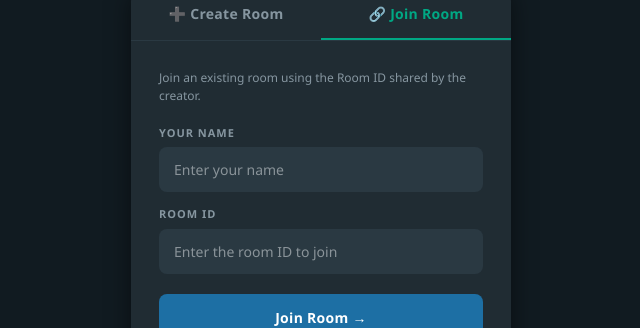
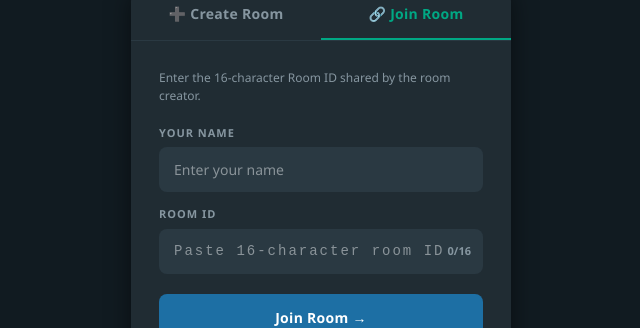
Before and after one commit to praharaj03/Socket, a Next.js app: page / in a window 1280 px wide. Both pictures are taken after a click on the button "🔗 Join Room". Shown: the part 282-610 px from the top of the page, without its empty margins (319-959 px from the left). Built offline with nearby package versions, Linux system fonts and the light colour scheme.

Commit message:
feat: auto-generate 16-char alphanumeric room ID on create

```diff
--- a/app/page.tsx
+++ b/app/page.tsx
@@ -3,14 +3,22 @@
 import { useState } from "react";
 import { useRouter } from "next/navigation";
 
+function generateRoomId(): string {
+  const chars = "ABCDEFGHIJKLMNOPQRSTUVWXYZabcdefghijklmnopqrstuvwxyz0123456789";
+  let id = "";
+  const array = new Uint8Array(16);
+  crypto.getRandomValues(array);
+  for (const byte of array) id += chars[byte % chars.length];
+  return id;
+}
+
 export default function Home() {
   const [tab, setTab] = useState<"create" | "join">("create");
 
-  // Create Room state
   const [createName, setCreateName] = useState("");
-  const [createId,   setCreateId]   = useState("");
+  const [generatedId, setGeneratedId] = useState("");
+  const [copied, setCopied] = useState(false);
 
-  // Join Room state
   const [joinName, setJoinName] = useState("");
   const [joinId,   setJoinId]   = useState("");
 
@@ -19,17 +27,27 @@ export default function Home() {
 
   const handleCreate = () => {
     if (!createName.trim()) { setErr("Enter your name"); return; }
-    if (!createId.trim())   { setErr("Enter a room ID"); return; }
-    router.push(`/room/${createId.trim()}?name=${encodeURIComponent(createName.trim())}`);
+    const roomId = generateRoomId();
+    setGeneratedId(roomId);
+    setErr("");
+    router.push(`/room/${roomId}?name=${encodeURIComponent(createName.trim())}`);
   };
 
   const handleJoin = () => {
-    if (!joinName.trim()) { setErr("Enter your name"); return; }
-    if (!joinId.trim())   { setErr("Enter the room ID"); return; }
+    if (!joinName.trim())   { setErr("Enter your name"); return; }
+    if (!joinId.trim())     { setErr("Enter the room ID"); return; }
+    if (joinId.trim().length !== 16) { setErr("Room ID must be 16 characters"); return; }
     router.push(`/room/${joinId.trim()}?name=${encodeURIComponent(joinName.trim())}`);
   };
 
-  const switchTab = (t: "create" | "join") => { setTab(t); setErr(""); };
+  const copyId = () => {
+    if (!generatedId) return;
+    navigator.clipboard.writeText(generatedId);
+    setCopied(true);
+    setTimeout(() => setCopied(false), 2000);
+  };
+
+  const switchTab = (t: "create" | "join") => { setTab(t); setErr(""); setGeneratedId(""); };
 
   return (
     <div style={{
@@ -87,7 +105,7 @@ export default function Home() {
             {tab === "create" ? (
               <>
                 <p style={{ color: "#8696a0", fontSize: 12, marginBottom: 20, marginTop: 0 }}>
-                  Create a new room and share the Room ID with others.
+                  A unique 16-character Room ID will be generated for you. Share it with others to invite them.
                 </p>
                 <label style={labelStyle}>YOUR NAME</label>
                 <input
@@ -96,24 +114,17 @@ export default function Home() {
                   onChange={e => { setCreateName(e.target.value); setErr(""); }}
                   onKeyDown={e => e.key === "Enter" && handleCreate()}
                   style={inputStyle}
-                />
-                <label style={{ ...labelStyle, marginTop: 14 }}>ROOM ID</label>
-                <input
-                  placeholder="Choose a room ID (e.g. my-room-123)"
-                  value={createId}
-                  onChange={e => { setCreateId(e.target.value); setErr(""); }}
-                  onKeyDown={e => e.key === "Enter" && handleCreate()}
-                  style={inputStyle}
+                  autoFocus
                 />
                 {err && <div style={errStyle}>⚠ {err}</div>}
                 <button onClick={handleCreate} style={btnStyle("#00a884")}>
-                  Create &amp; Enter Room →
+                  Generate ID &amp; Enter Room →
                 </button>
               </>
             ) : (
               <>
                 <p style={{ color: "#8696a0", fontSize: 12, marginBottom: 20, marginTop: 0 }}>
-                  Join an existing room using the Room ID shared by the creator.
+                  Enter the 16-character Room ID shared by the room creator.
                 </p>
                 <label style={labelStyle}>YOUR NAME</label>
                 <input
@@ -122,15 +133,26 @@ export default function Home() {
                   onChange={e => { setJoinName(e.target.value); setErr(""); }}
                   onKeyDown={e => e.key === "Enter" && handleJoin()}
                   style={inputStyle}
+                  autoFocus
                 />
                 <label style={{ ...labelStyle, marginTop: 14 }}>ROOM ID</label>
-                <input
-                  placeholder="Enter the room ID to join"
-                  value={joinId}
-                  onChange={e => { setJoinId(e.target.value); setErr(""); }}
-                  onKeyDown={e => e.key === "Enter" && handleJoin()}
-                  style={inputStyle}
-                />
+                <div style={{ position: "relative" }}>
+                  <input
+                    placeholder="Paste 16-character room ID"
+                    value={joinId}
+                    onChange={e => { setJoinId(e.target.value.trim()); setErr(""); }}
+                    onKeyDown={e => e.key === "Enter" && handleJoin()}
+                    maxLength={16}
+                    style={{ ...inputStyle, fontFamily: "monospace", letterSpacing: 2 }}
+                  />
+                  <span style={{
+                    position: "absolute", right: 12, top: "50%", transform: "translateY(-50%)",
+                    color: joinId.length === 16 ? "#00a884" : "#8696a0",
+                    fontSize: 11, fontWeight: 700,
+                  }}>
+                    {joinId.length}/16
+                  </span>
+                </div>
                 {err && <div style={errStyle}>⚠ {err}</div>}
                 <button onClick={handleJoin} style={btnStyle("#1d6fa4")}>
                   Join Room →
--- a/app/room/[id]/page.tsx
+++ b/app/room/[id]/page.tsx
@@ -7,7 +7,7 @@ import { useParams, useSearchParams, useRouter } from "next/navigation";
 type Message = { user: string; message: string };
 type User    = { id: string; name: string };
 
-const ROOM_ID_RE  = /^[a-zA-Z0-9_-]{1,60}$/;
+const ROOM_ID_RE  = /^[a-zA-Z0-9]{16}$/;
 const MAX_MSG_LEN = 1000;
 
 const ICE: RTCConfiguration = {
--- a/server.ts
+++ b/server.ts
@@ -8,7 +8,7 @@ const MAX_ROOM_SIZE  = 20;
 const MAX_MSG_LEN    = 1000;
 const MAX_NAME_LEN   = 40;
 const MAX_ROOM_ID_LEN = 60;
-const ROOM_ID_RE     = /^[a-zA-Z0-9_-]+$/;
+const ROOM_ID_RE     = /^[a-zA-Z0-9]{16}$/;
 const NAME_RE        = /^[^\x00-\x1F<>"'`]{1,40}$/; // no control chars or HTML
 
 // ── Rate limiter (per socket) ─────────────────────────────────────────────────
```
Also changed, not shown: 1 other file (tests, documents, lock files or other folders).
